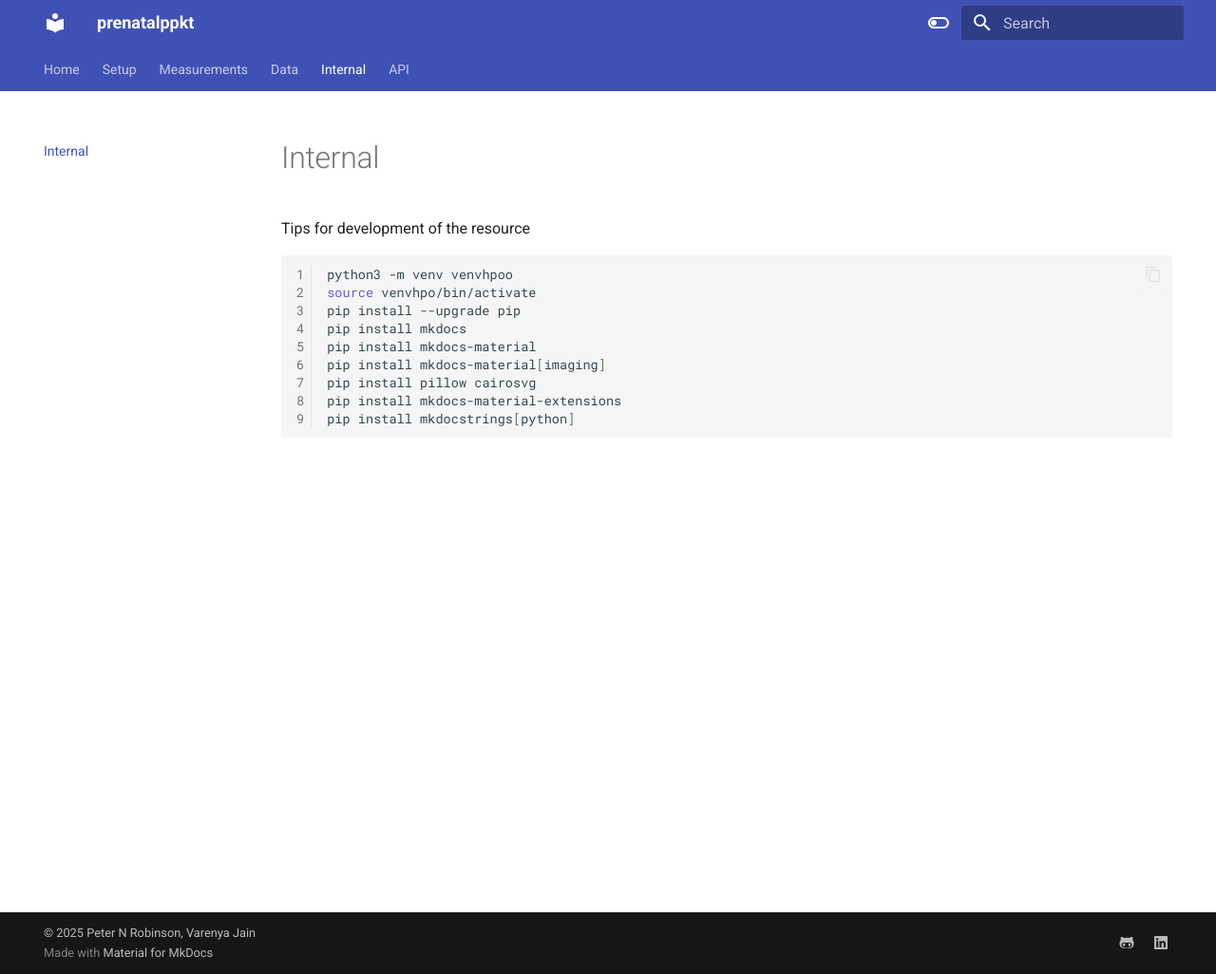
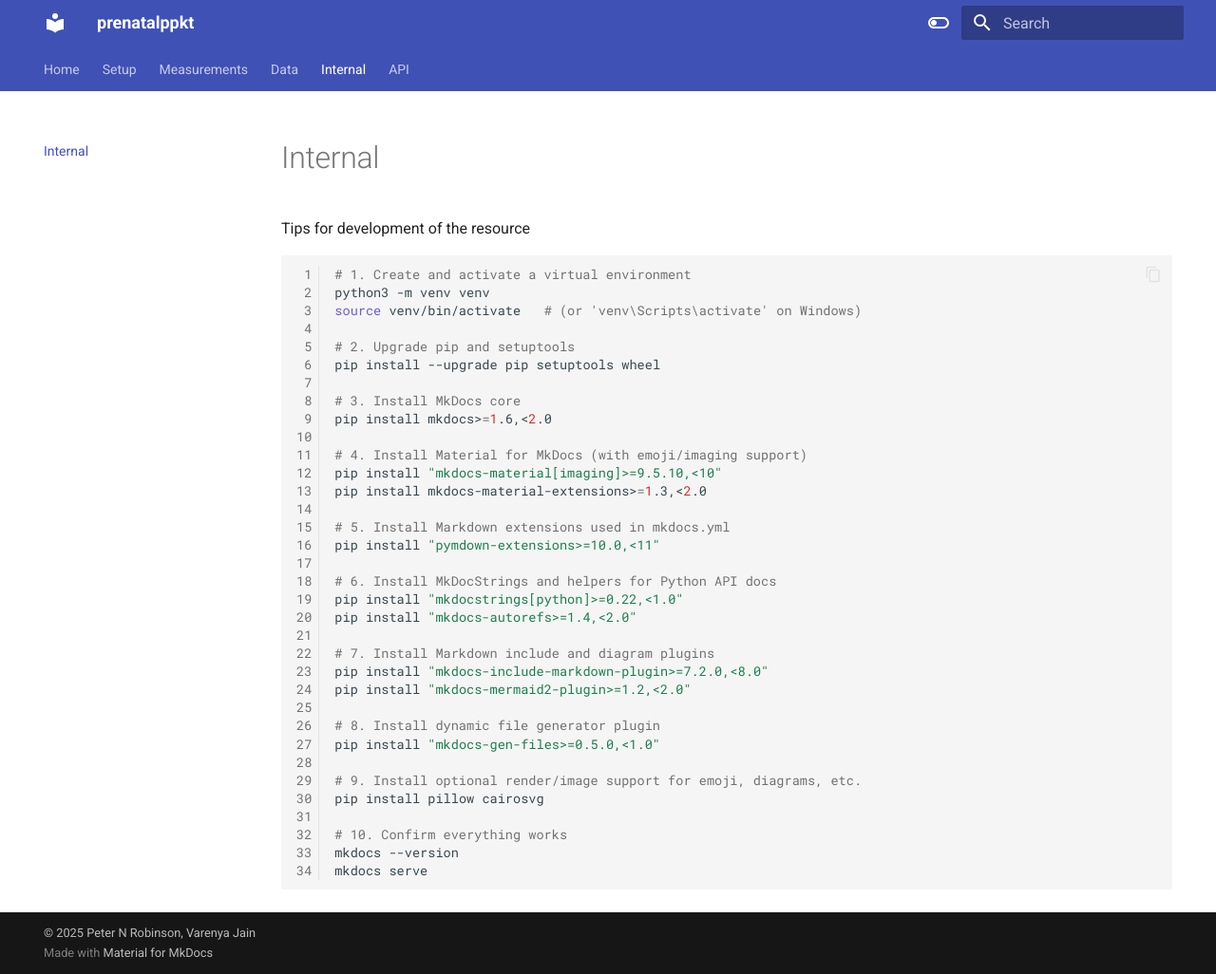
Before and after one commit to P2GX/prenatalppkt, an MkDocs documentation site: the page built from docs/internal.md, in a window 1280 px wide and 1026 px high. Shown: the whole window at 95% size. Built offline with MkDocs 1.6.1 and Material for MkDocs 9.7.7, drawn with Linux system fonts in a browser that asks for light colours.

Commit message:
minor cleanup

````diff
--- a/docs/internal.md
+++ b/docs/internal.md
@@ -5,13 +5,38 @@ Tips for development of the resource
 
 
 ```bash
-python3 -m venv venvhpoo
-source venvhpo/bin/activate
-pip install --upgrade pip
-pip install mkdocs
-pip install mkdocs-material
-pip install mkdocs-material[imaging]
+# 1. Create and activate a virtual environment
+python3 -m venv venv
+source venv/bin/activate   # (or 'venv\Scripts\activate' on Windows)
+
+# 2. Upgrade pip and setuptools
+pip install --upgrade pip setuptools wheel
+
+# 3. Install MkDocs core
+pip install mkdocs>=1.6,<2.0
+
+# 4. Install Material for MkDocs (with emoji/imaging support)
+pip install "mkdocs-material[imaging]>=9.5.10,<10"
+pip install mkdocs-material-extensions>=1.3,<2.0
+
+# 5. Install Markdown extensions used in mkdocs.yml
+pip install "pymdown-extensions>=10.0,<11"
+
+# 6. Install MkDocStrings and helpers for Python API docs
+pip install "mkdocstrings[python]>=0.22,<1.0"
+pip install "mkdocs-autorefs>=1.4,<2.0"
+
+# 7. Install Markdown include and diagram plugins
+pip install "mkdocs-include-markdown-plugin>=7.2.0,<8.0"
+pip install "mkdocs-mermaid2-plugin>=1.2,<2.0"
+
+# 8. Install dynamic file generator plugin
+pip install "mkdocs-gen-files>=0.5.0,<1.0"
+
+# 9. Install optional render/image support for emoji, diagrams, etc.
 pip install pillow cairosvg
-pip install mkdocs-material-extensions
-pip install mkdocstrings[python]
+
+# 10. Confirm everything works
+mkdocs --version
+mkdocs serve
 ```
--- a/mkdocs.yml
+++ b/mkdocs.yml
@@ -52,13 +52,6 @@ plugins:
             heading_level: 2
             show_if_no_docstring: false
 
-extra:
-  social:
-    - icon: fontawesome/brands/github-alt
-      link: https://github.com/pnrobinson
-    - icon: fontawesome/brands/linkedin
-      link: https://www.linkedin.com/in/peter-n-robinson-b7833811/
-
 nav:
   - Home: index.md
   - Setup: setup.md
@@ -103,4 +96,4 @@ markdown_extensions:
   - pymdownx.mark
 
 copyright: |
-  &copy; 2025 <a href="https://github.com/pnrobinson" target="_blank" rel="noopener">Peter N Robinson, Varenya Jain</a>
+  &copy; 2025 <a href="https://github.com/P2GX/prenatalppkt/blob/master/LICENSE" target="_blank" rel="noopener">Peter N Robinson, Varenya Jain</a>
--- a/pyproject.toml
+++ b/pyproject.toml
@@ -40,12 +40,15 @@ test = [
  "docling==2.53.0", # lxml version that already has prebuilt binary wheels
 ]
 docs = [
+    "mkdocs>=1.6,<2.0",
     "mkdocs-material[imaging]>=9.5.10,<10",
     "mkdocs-material-extensions>=1.3,<2.0",
     "mkdocstrings[python]>=0.22,<1.0",
+    "mkdocs-autorefs>=1.4,<2.0",
     "mkdocs-include-markdown-plugin>=7.2.0,<8.0",
     "mkdocs-mermaid2-plugin>=1.2,<2.0",
     "mkdocs-gen-files>=0.5.0,<1.0",
+    "pymdown-extensions>=10.0,<11",
     "pillow",
     "cairosvg",
 ]
````
